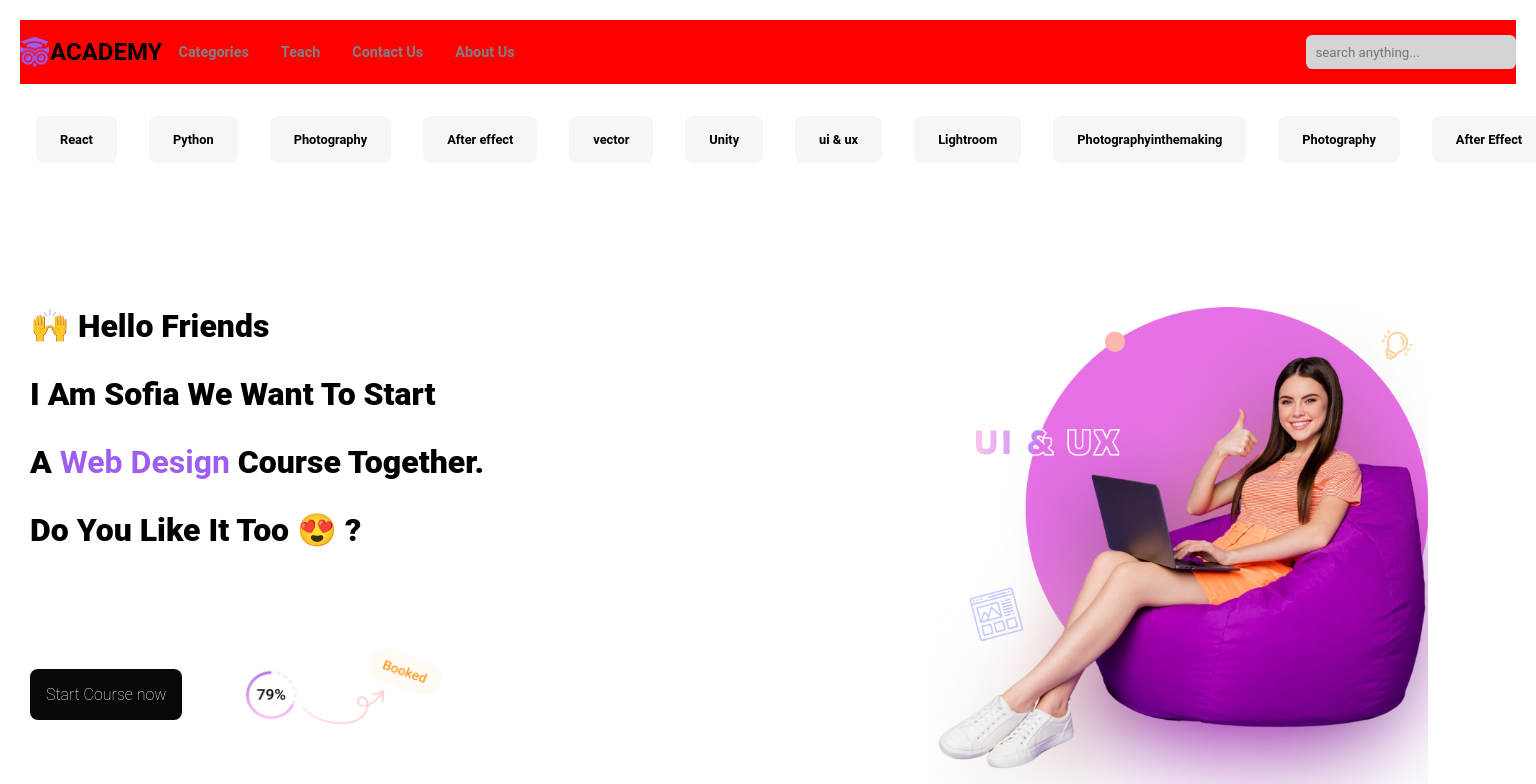
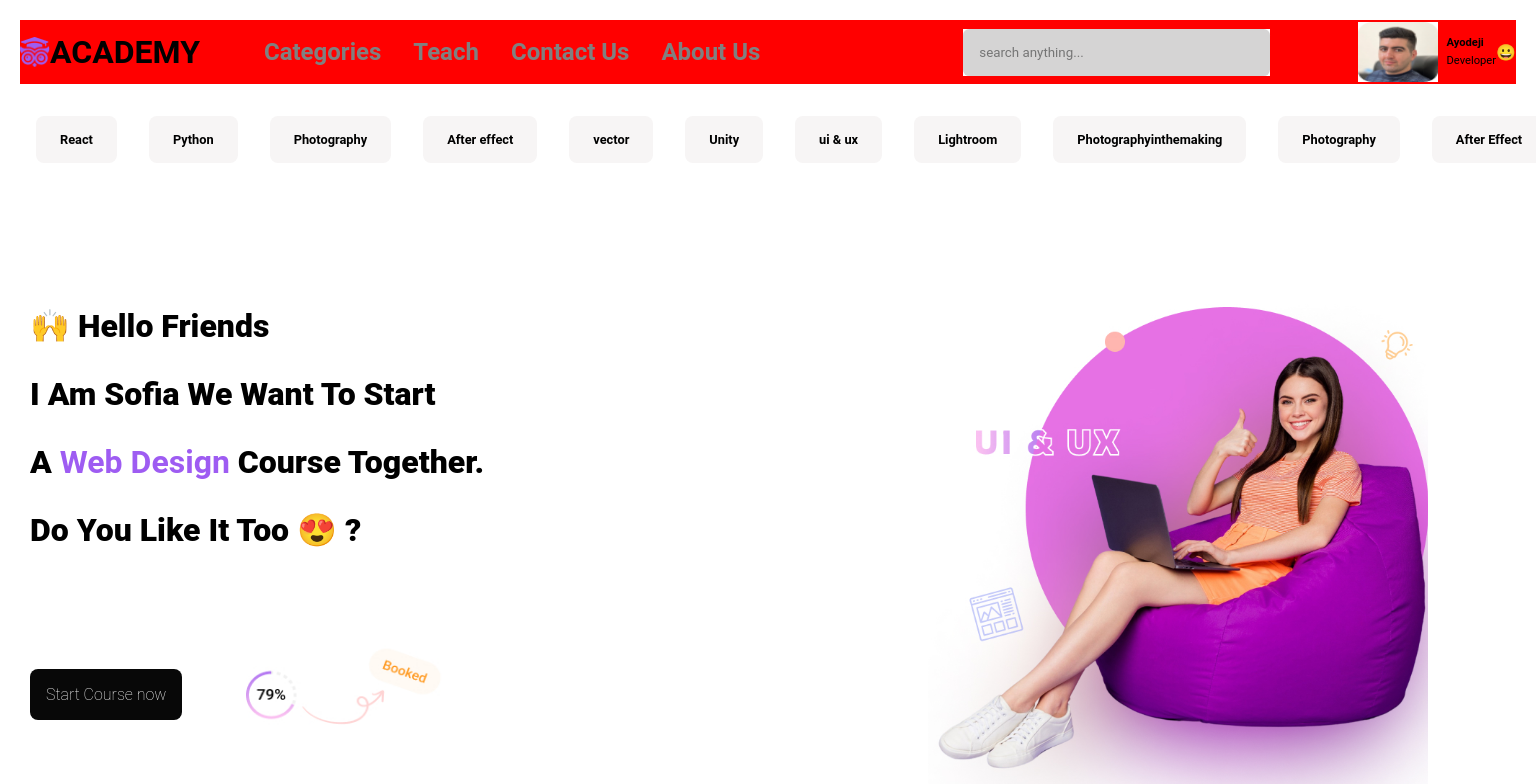
Before and after one commit to Ayodejisamuel/Academy-UI, a Next.js app: page / in a window 1536 px wide. Shown: the top 784 px of the page. Built offline with nearby package versions, Linux system fonts and the light colour scheme; no server answers.

Commit message:
navbar changes

```diff
--- a/app/component/navvbar.tsx
+++ b/app/component/navvbar.tsx
@@ -18,14 +18,23 @@ const TopNavbar = () => {
           <Link href="">About Us</Link>
         </div>
       </div>
-      <div>
+      <div className={styles.inputcontainer}>
         <div className={styles.inputdiv}>
           <input
             className={styles.searchinput}
             placeholder="search anything..."
           ></input>
         </div>
-        <div className={styles.profilee}></div>
+        <div className={styles.profilee}>
+        <div className={styles.imgcontainer}>
+            <img src="/profile.jpg" alt="/profile.jpg" width={80} height={60} />
+            <div className={styles.imgdetails}>
+              <h5>Ayodeji</h5>
+              <span>Developer</span>
+            </div>
+          </div>
+          <div className={styles.notify}>😀</div>
+        </div>
       </div>
     </div>
   );
--- a/app/navbar.tsx
+++ b/app/navbar.tsx
@@ -25,6 +25,7 @@ const Topbar = () => {
         </div>
 
         <div>
+
           <div>
             <img src="/profile.jpg" alt="/profile.jpg" width={80} height={60} />
             <div>
--- a/app/page.module.css
+++ b/app/page.module.css
@@ -5,12 +5,16 @@
  align-items: center;
  justify-content: space-between;
  background-color: red;
+ z-index: 100;
+ margin: auto ;
 
  }
 .navcontainer {
+
   display: flex;
   align-items: center;
   justify-content: space-between;
+
 }
 .academydiv {
 
@@ -24,6 +28,7 @@
   display: flex;
 }
 .categoriess a {
+
   text-decoration: none;
   color: gray;
   font-size: .9rem;
@@ -41,14 +46,28 @@
 
 .profilee {
   display: flex;
+  align-items: center;
+  justify-content: space-between;
+}
+
+.imgcontainer {
+  display: flex;
+  align-items: center;
+
+}
+.inputcontainer {
+  display: flex;
+  align-items: center;
 }
 
 .searchinput {
-  padding: .6rem;
+
+  padding: .7rem;
   background-color: #d5d4d4;
   border-radius: .4rem;
   border: none;
   outline: none;
+
 }
 
 
@@ -59,6 +78,7 @@
   width: 100%;
   height: 4rem;
   width: 100vw;
+
 }
 
 .linkdiv {
@@ -346,13 +366,6 @@
 }
 
 @media screen and (max-width: 500px) {
-  .categoriess {
-    display: none;
-  }
-
-  .profilee {
-    display: none;
-  }
 
 }
 
@@ -361,10 +374,19 @@
   .academydiv h2 {
     font-size: 1.3rem;
   }
+  .categoriess {
+    display: none;
+  }
 
-  .searchinput {
+
+  .profilee {
+    display: none;
+  }
+
+
+  /* .searchinput {
     width: 50vw;
-  }
+  } */
 
 
   .categories {
@@ -471,7 +493,7 @@
 
 @media screen and (min-width: 760px) {
 
-  .profile {
+  .profilee {
     display: none;
   }
 
@@ -508,6 +530,28 @@
     font-size: 1rem;
   }
 
+  .searchinput {
+
+    padding:1rem;
+  margin-right: 3rem;
+
+  }
+
+  .imgdetails h5 {
+    font-size: .7rem;
+  }
+
+  .imgdetails span {
+    font-size: .7rem;
+  }
+  .imgcontainer {
+    margin-left: 1rem;
+  }
+
+  .imgcontainer img {
+    margin: auto .5rem;
+  }
+
   .img {
     font-size: 1rem;
   }
@@ -517,7 +561,7 @@
     margin-top: 6rem;
   }
 
-  .profile {
+  .profilee {
     display: flex;
   }
 
@@ -555,10 +599,34 @@
 
 
 @media screen and (min-width: 1300px) {
+  .categoriess a {
+    font-size: 1.5rem;
+  }
+.inputdiv {
+  width: 20vw;
+  background-color: white;
+  margin-right: 4rem;
+}
+  .academydiv h2 {
+    font-size: 2rem;
+    margin-right: 3rem;
+  }
+  .searchinput {
+    width: 100%;
+    padding:1rem;
+  margin-right: 6rem;
 
-  .academyheader {
-    font-size: 2.5rem;
-    margin-right: 3rem;
+  }
+
+  .imgdetails h5 {
+    font-size: .7rem;
+  }
+
+  .imgdetails span {
+    font-size: .7rem;
+  }
+  .imgcontainer {
+    /* margin-left: 1rem; */
   }
 
   .bgImage {
```
